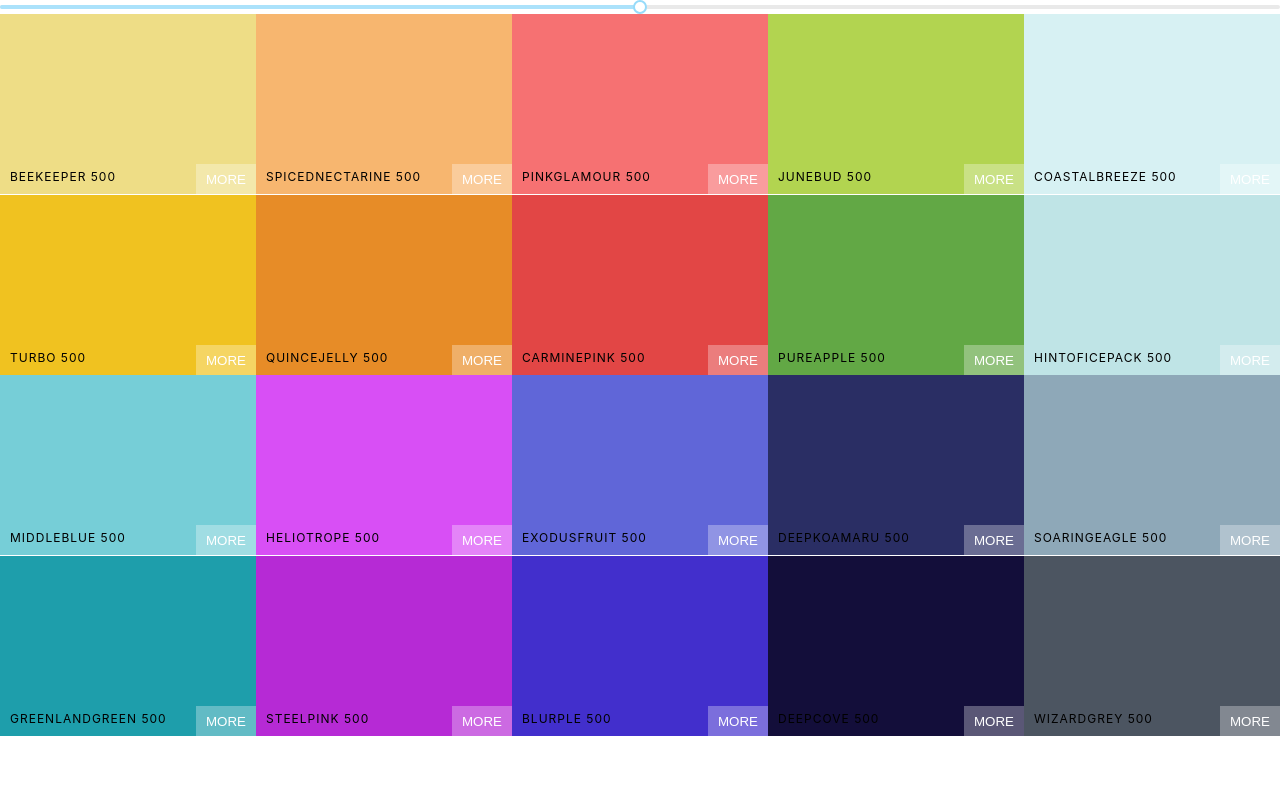
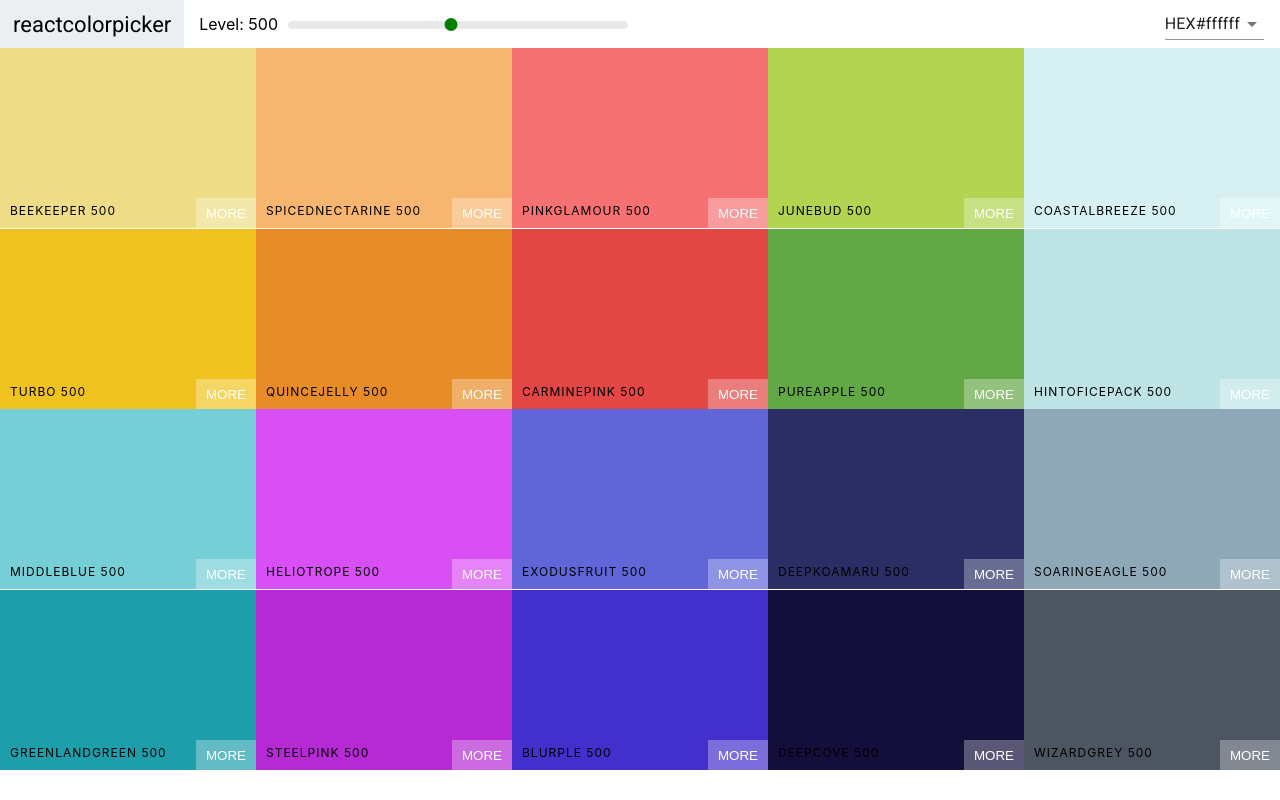
Before and after one commit to mattswkim/Color-Collection-App, a React (Create React App) app: page / in a window 1280 px wide. Built offline with nearby package versions, Linux system fonts and the light colour scheme.

Commit message:
Add sncakbar

```diff
--- a/package.json
+++ b/package.json
@@ -3,6 +3,8 @@
   "version": "0.1.0",
   "private": true,
   "dependencies": {
+    "@material-ui/core": "^4.11.0",
+    "@material-ui/icons": "^4.9.1",
     "@testing-library/jest-dom": "^5.11.5",
     "@testing-library/react": "^11.1.1",
     "@testing-library/user-event": "^12.2.0",
--- a/public/index.html
+++ b/public/index.html
@@ -4,6 +4,7 @@
     <meta charset="utf-8" />
     <link rel="icon" href="%PUBLIC_URL%/favicon.ico" />
     <meta name="viewport" content="width=device-width, initial-scale=1" />
+    <link href="https://fonts.googleapis.com/css2?family=Roboto:wght@100;400;500&display=swap" rel="stylesheet">
     <meta name="theme-color" content="#000000" />
     <meta
       name="description"
--- /dev/null
+++ b/src/Navbar.css
@@ -0,0 +1,55 @@
+.Navbar {
+  display: flex;
+  align-items: center;
+  justify-content: flex-start;
+  height: 6vh;
+}
+
+.logo{
+  margin-right: 15px;
+  padding: 0 13px;
+  font-size: 22px;
+  background-color: #eceff1;
+  font-family: Roboto, sans-serif;
+  height: 100%;
+  display: flex;
+  align-items: center;
+}
+
+.logo a {
+  text-decoration: none;
+  color: black;
+}
+
+.slider {
+  width:340px;
+  margin: 0 10px;
+  display:  inline-block;
+}
+
+.rc-slider-track {
+  background-color: transparent;
+}
+
+.rc-slider-rail{
+  height: 8px;
+}
+
+.rc-slider-handle,
+.rc-slider-handle:active,
+.rc-slider-handle:focus,
+.rc-slider-handle:hover{
+  background-color: green;
+  outline: none;
+  border: 2px solid green;
+  box-shadow: none;
+  width: 13px;
+  height: 13px;
+  margin-left: -7px;
+  margin-top: -3px;
+}
+
+.select-container {
+  margin-left: auto;
+  margin-right: 1rem;
+}
--- /dev/null
+++ b/src/Navbar.js
@@ -0,0 +1,82 @@
+import React, { Component } from 'react';
+import Select from '@material-ui/core/Select';
+import MenuItem from '@material-ui/core/MenuItem'
+import Snackbar from '@material-ui/core/Snackbar';
+import CloseIcon from '@material-ui/icons/Close';
+import IconButton from '@material-ui/core/IconButton'
+import Slider from 'rc-slider';
+import 'rc-slider/assets/index.css';
+import './Navbar.css';
+
+
+
+class Navbar extends Component {
+  constructor(props) {
+    super(props);
+    this.state = { format: "hex", open: false };
+    this.handleFormatChange = this.handleFormatChange.bind(this);
+    this.closeSnackbar = this.closeSnackbar.bind(this);
+  }
+
+  handleFormatChange(e) {
+    this.setState({ format: e.target.value, open: true })
+    this.props.handleChange(e.target.value)
+  }
+
+  closeSnackbar() {
+    this.setState({open: false})
+  }
+
+  render() {
+    const { level, changeLevel } = this.props;
+    const { format, open } = this.state;
+    return (
+      <header className='Navbar'>
+        <div className='logo'>
+          <a href='#'>reactcolorpicker</a>
+        </div>
+        <div className='slider-container'>
+          <span>Level: {level}</span>
+          <div className='slider'>
+            <Slider
+              defaultValue={level}
+              min={100}
+              max={900}
+              step={100}
+              onAfterChange={changeLevel}
+            />
+          </div>
+        </div>
+          <div className="select-container">
+            <Select value={format} onChange={this.handleFormatChange}>
+              <MenuItem value="hex">HEX#ffffff</MenuItem>
+              <MenuItem value="rgb">RGB (255, 255, 255)</MenuItem>
+              <MenuItem value="rgba">RGBA (255, 255, 255, 0.1)</MenuItem>
+            </Select>
+          </div>
+          <Snackbar
+            anchorOrigin={{vertical: "bottom", horizontal: "left"}}
+            open={open}
+            autoHideDuration={1500}
+            message={<span id='message-id'>Format Changed To {format.toUpperCase()}</span>}
+            ContentProps={{
+              "aria-describeby" : "message-id"
+            }}
+            // onClose={this.closeSnackbar}
+            action={[
+              <IconButton
+                onClick={this.closeSnackbar}
+                color='inherit'
+                key='close'
+                aria-label='close'
+              >
+                <CloseIcon />
+              </IconButton>
+            ]}
+          />
+      </header>
+    )
+  }
+}
+
+export default Navbar;
--- a/src/Palette.js
+++ b/src/Palette.js
@@ -1,34 +1,36 @@
 import React, { Component } from 'react';
 import ColorBox from './ColorBox';
+import Navbar from './Navbar';
 import './Palette.css';
-import Slider from 'rc-slider';
-import 'rc-slider/assets/index.css';
 
 
 class Palette extends Component {
   constructor (props) {
     super(props);
-    this.state= { level: 500 };
+    this.state= { level: 500, format: "hex" };
     this.changeLevel = this.changeLevel.bind(this);
+    this.changeFormat = this.changeFormat.bind(this);
   }
   changeLevel(level) {
     this.setState({ level })
   }
+
+  changeFormat(val) {
+    this.setState({ format: val })
+  }
+
   render() {
     const { colors } = this.props.palette;
-    const { level } = this.state;
+    const { level, format } = this.state;
     const colorBoxes = colors[level].map(color => (
-      <ColorBox background={color.hex} name={color.name} />
+      <ColorBox background={color[format]} name={color.name} />
     ))
     return (
       <div className="Palette">
-      <Slider
-        defaultValue={level}
-        min={100}
-        max={900}
-        step={100}
-        onAfterChange={this.changeLevel}
-      />
+      <Navbar
+      changeLevel={this.changeLevel}
+      level={level}
+      handleChange={this.changeFormat}/>
       {/* Navbar goes here */}
         <div className="Palette-colors">
           {colorBoxes}
--- a/src/colorHelpers.js
+++ b/src/colorHelpers.js
@@ -20,7 +20,7 @@
         id:color.name.toLowerCase().replace(/ /g, "-"),
         hex: scale[i],
         rgb: chroma(scale[i]).css(),
-        rgba: chroma(scale[i]).css().replace("rgba","rgba").replace(")", ",1.0)")
+        rgba: chroma(scale[i]).css().replace("rgb","rgba").replace(")", ",1.0)")
       })
     }
   }
```
Also changed, not shown: src/Palette.css (line endings or trailing spaces), 1 other file (tests, documents, lock files or other folders).
